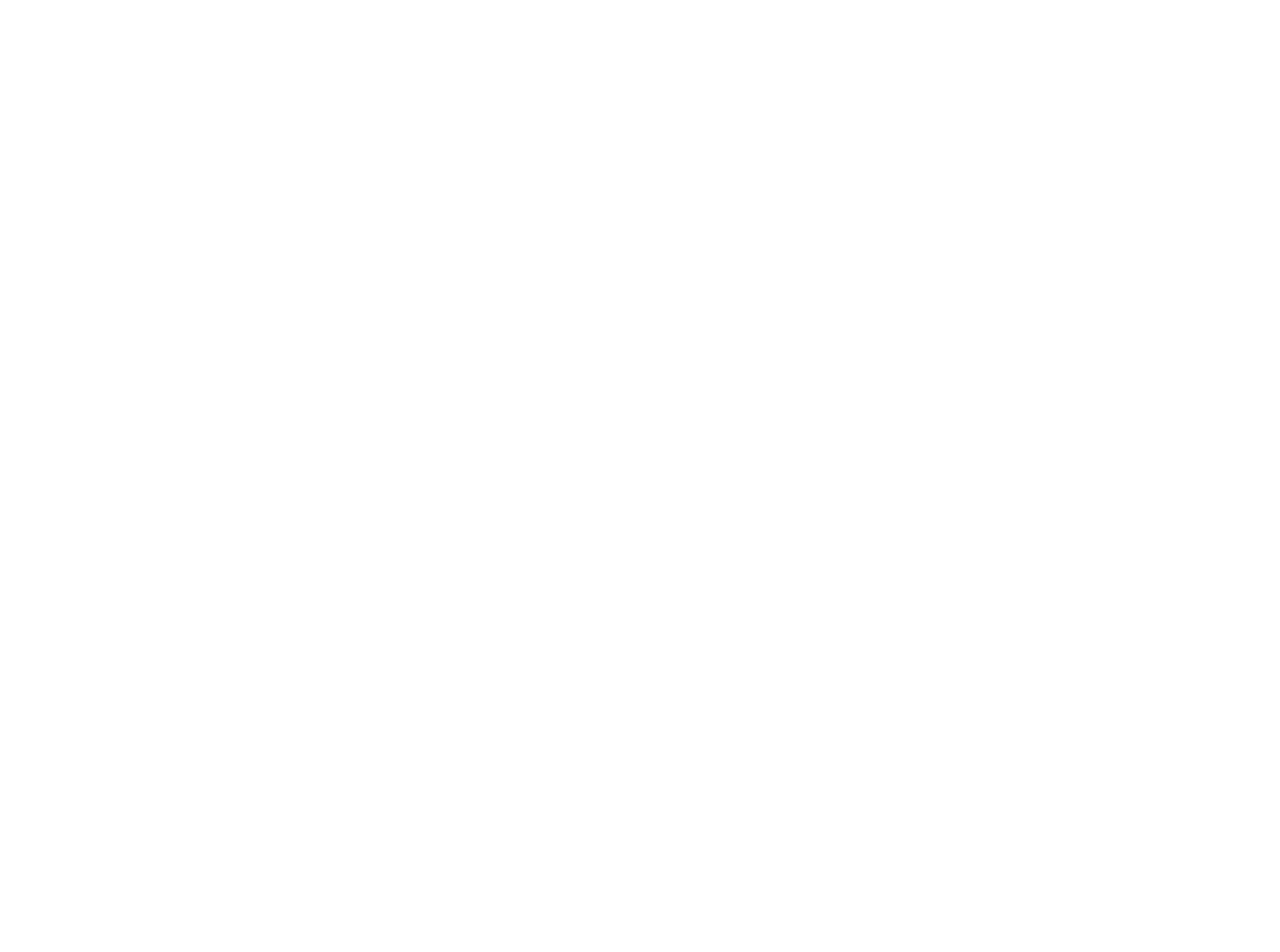
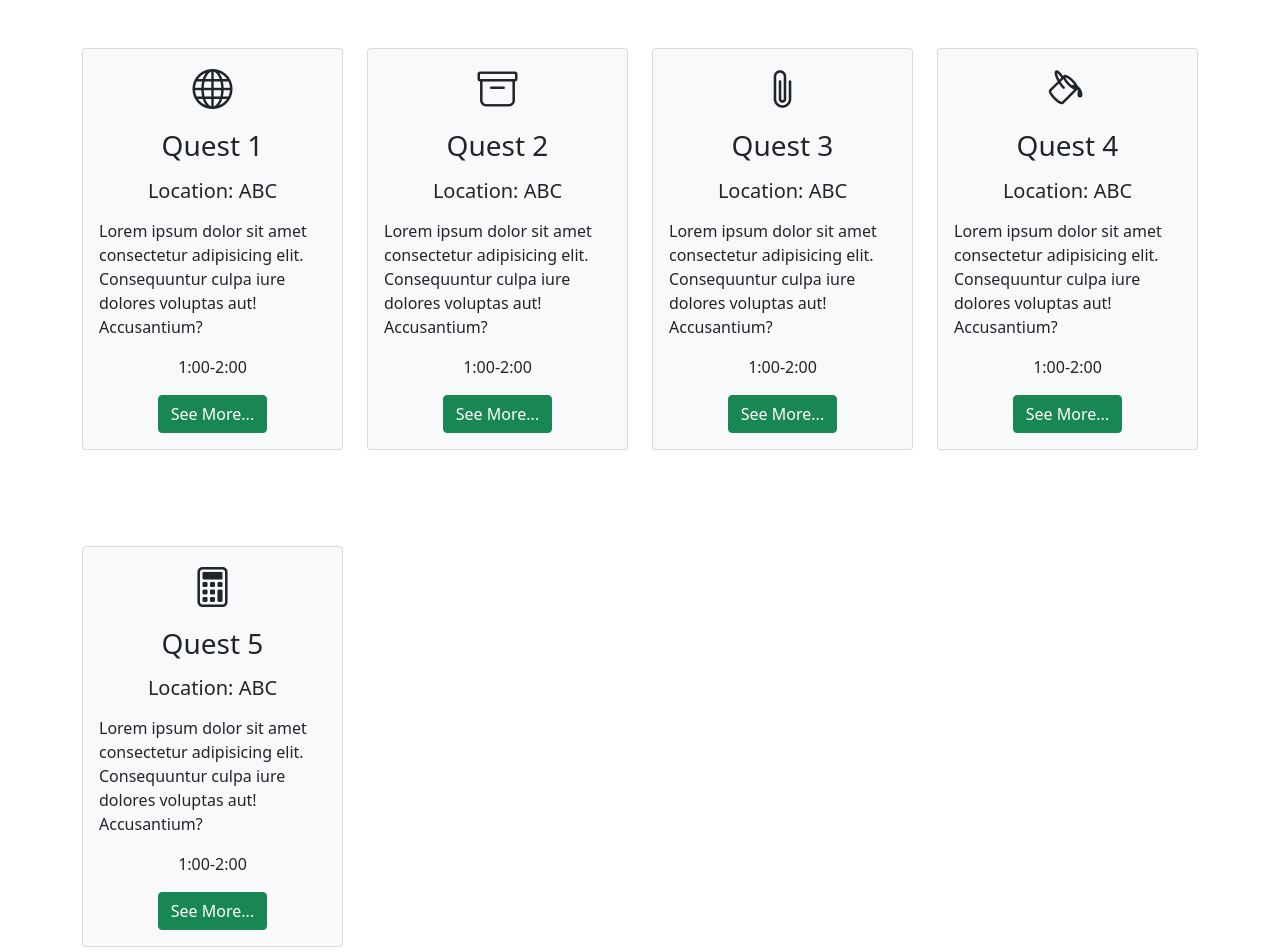
Before and after one commit to Brandon9598/QuestBoard, a React (Create React App) app: page /board in a window 1280 px wide. Shown: the top 952 px of the page. Before the commit the page ends 800 px from the top, so only its background shows below. Built offline with nearby package versions, Linux system fonts and the light colour scheme.

Commit message:
BoardInspect code into ListView; add card issue

```diff
--- a/src/Pages/BoardListView.jsx
+++ b/src/Pages/BoardListView.jsx
@@ -3,6 +3,162 @@
 function BoardListView() {
     return (
         <div>
+          <link rel="stylesheet" href="https://cdn.jsdelivr.net/npm/bootstrap-icons@1.3.0/font/bootstrap-icons.css" />
+          <section class="p-5">
+            <div class="container">
+              <div class="row text-center">
+
+                <div class="col-md">
+                  <div class="card bg-light text-dark">
+                    <div class="card-body text-center">
+                      <div class="h1 mb-3">
+                        <i class="bi bi-globe"></i>
+                      </div>
+                      <h3 class="card-title mb-3">
+                        Quest 1
+                      </h3>
+                      <h5 class="card-title mb-3">
+                        Location: ABC
+                      </h5>
+                      <p class="card-text text-sm-start">
+                        Lorem ipsum dolor sit amet consectetur adipisicing elit. Consequuntur culpa iure dolores voluptas aut! Accusantium?
+                      </p>
+                      <p>
+                        1:00-2:00
+                      </p>
+                      <a href="#" class="btn btn-success pull-left">See More...</a>
+                    </div>
+                  </div>
+                </div>
+
+
+
+                <div class="col-md">
+                  <div class="card bg-light text-dark">
+                    <div class="card-body text-center">
+                      <div class="h1 mb-3">
+                        <i class="bi bi-archive"></i>
+                      </div>
+                      <h3 class="card-title mb-3">
+                        Quest 2
+                      </h3>
+                      <h5 class="card-title mb-3">
+                        Location: ABC
+                      </h5>
+                      <p class="card-text text-sm-start">
+                        Lorem ipsum dolor sit amet consectetur adipisicing elit. Consequuntur culpa iure dolores voluptas aut! Accusantium?
+                      </p>
+                      <p>
+                        1:00-2:00
+                      </p>
+                      <a href="#" class="btn btn-success">See More...</a>
+                    </div>
+                  </div>
+                </div>
+
+
+
+                <div class="col-md">
+                  <div class="card bg-light text-dark">
+                    <div class="card-body text-center">
+                      <div class="h1 mb-3">
+                        <i class="bi bi-paperclip"></i>
+                      </div>
+                      <h3 class="card-title mb-3">
+                        Quest 3
+                      </h3>
+                      <h5 class="card-title mb-3">
+                        Location: ABC
+                      </h5>
+                      <p class="card-text text-sm-start">
+                        Lorem ipsum dolor sit amet consectetur adipisicing elit. Consequuntur culpa iure dolores voluptas aut! Accusantium?
+                      </p>
+                      <p>
+                        1:00-2:00
+                      </p>
+                      <a href="#" class="btn btn-success">See More...</a>
+                    </div>
+                  </div>
+                </div>
+
+
+
+                <div class="col-md">
+                  <div class="card bg-light text-dark">
+                    <div class="card-body text-center">
+                      <div class="h1 mb-3">
+                        <i class="bi bi-paint-bucket"></i>
+                      </div>
+                      <h3 class="card-title mb-3">
+                        Quest 4
+                      </h3>
+                      <h5 class="card-title mb-3">
+                        Location: ABC
+                      </h5>
+                      <p class="card-text text-sm-start">
+                        Lorem ipsum dolor sit amet consectetur adipisicing elit. Consequuntur culpa iure dolores voluptas aut! Accusantium?
+                      </p>
+                      <p>
+                        1:00-2:00
+                      </p>
+                      <a href="#" class="btn btn-success">See More...</a>
+                    </div>
+                  </div>
+                </div>
+              </div>
+            </div>
+          </section>
+        <div/>
+
+
+
+
+  <section class="p-5">
+    <div class="container">
+      <div class="row text-center">
+
+
+        <div class="col-md-3">
+          <div class="card bg-light text-dark">
+            <div class="card-body text-center">
+              <div class="h1 mb-3">
+                <i class="bi bi-calculator"></i>
+              </div>
+              <h3 class="card-title mb-3">
+                Quest 5
+              </h3>
+              <h5 class="card-title mb-3">
+                Location: ABC
+              </h5>
+              <p class="card-text text-sm-start">
+                Lorem ipsum dolor sit amet consectetur adipisicing elit. Consequuntur culpa iure dolores voluptas aut! Accusantium?
+              </p>
+              <p>
+                1:00-2:00
+              </p>
+              <a href="#" class="btn btn-success">See More...</a>
+            </div>
+          </div>
+        </div>
+      </div>
+    </div>
+  </section>
+
+
+
+      <div class="col-md-3">
+        <div class="card bg-light text-dark">
+          <div class="card-body text-center">
+            <div class="h1 mb-3">
+              <i class="bi bi-plus-circle-dotted"></i>
+            </div>
+            <h3 class="card-title mb-3">
+              Create Quest
+            </h3>
+            <a href="#" class="btn btn-primary">Begin</a>
+          </div>
+        </div>
+       </div>
 
         </div>
 
```
